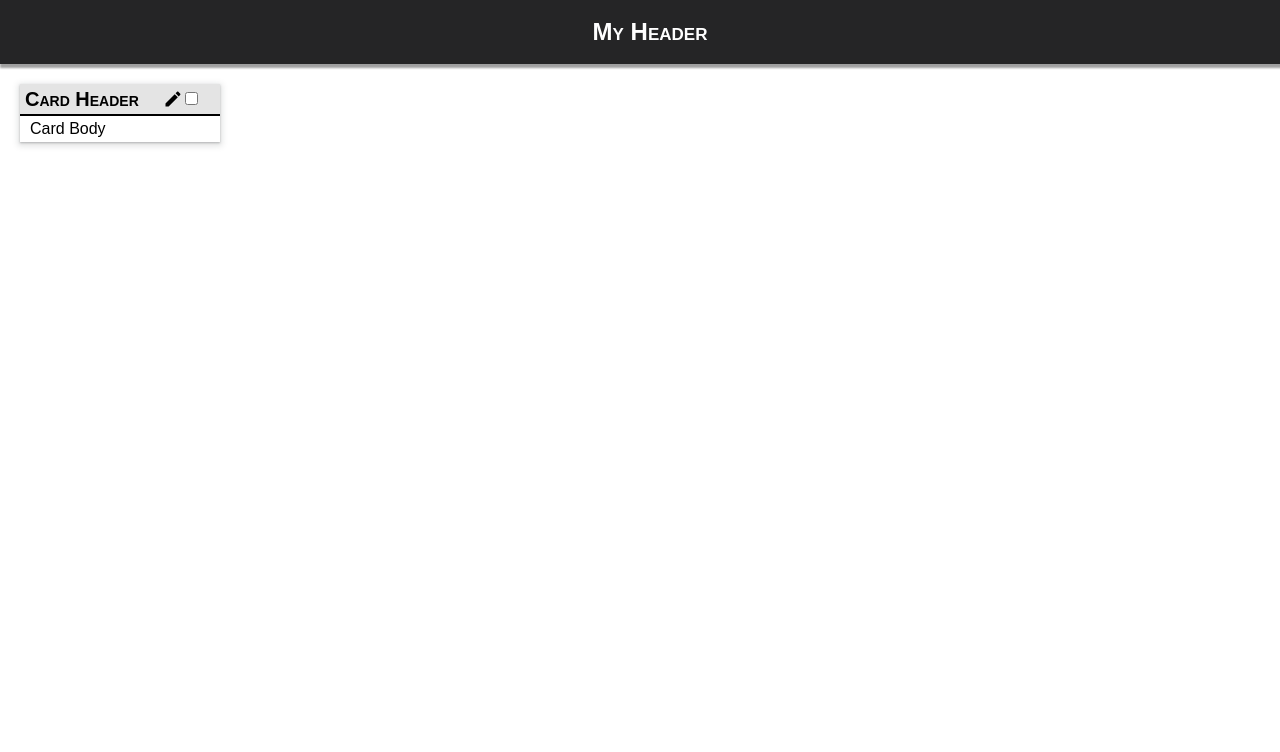
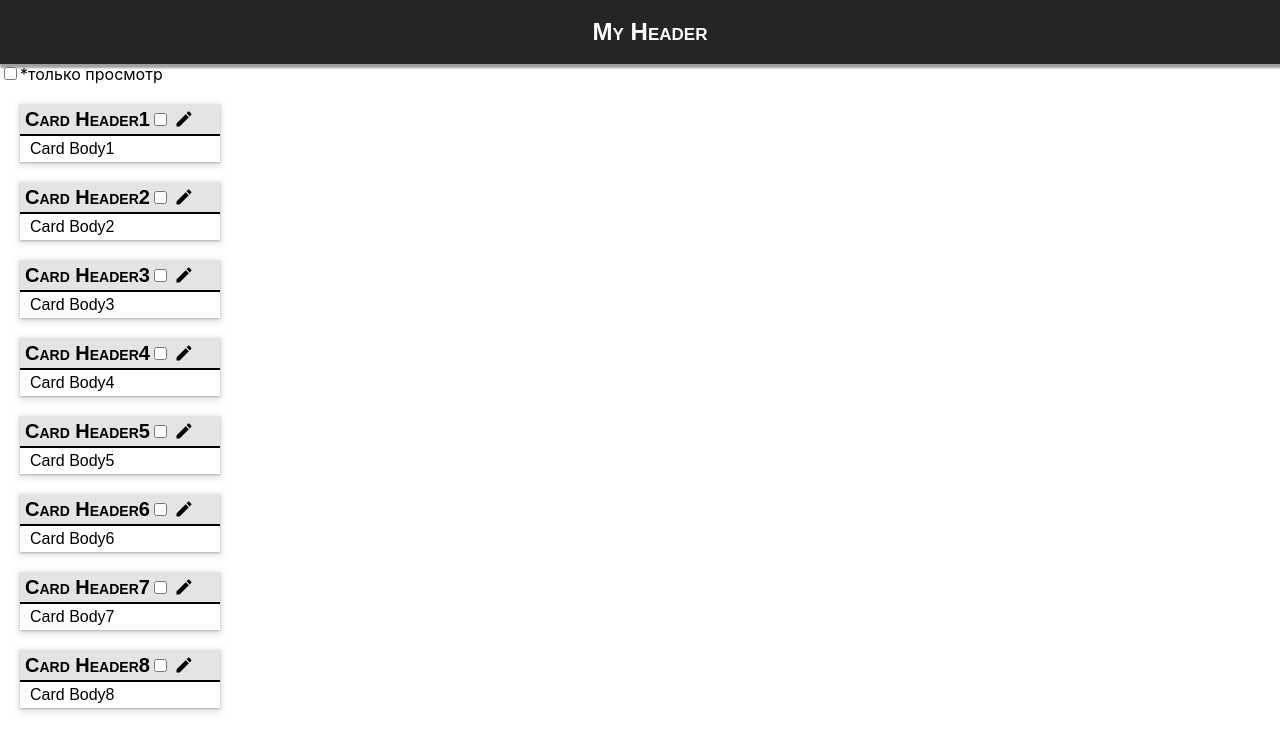
Before and after one commit to VViarbitskaya/ReactJS, a React (Create React App) app: page / in a window 1280 px wide. Shown: the top 752 px of the page. Built offline with nearby package versions, Linux system fonts and the light colour scheme.

Commit message:
Task List and Conditions

```diff
--- a/src/App.js
+++ b/src/App.js
@@ -1,20 +1,14 @@
-import React, { useState } from 'react';
+import React from 'react';
 
 import GlobalHeader from './Components/GlobalHeader';
-import Card from './Components/Card';
+import CardsList from './Components/Card/CardsList';
 
 const App = () => {
-  const [card, setCard] = useState({
-    id: 1,
-    header: 'Card Header',
-    body: 'Card Body',
-  });
-
   return (
-    <>
+    <div>
       <GlobalHeader />
-      <Card content={card} save={setCard} />
-    </>
+      <CardsList />
+    </div>
   );
 };
 
--- /dev/null
+++ b/src/CardData.js
@@ -0,0 +1,44 @@
+const cardData = [
+  {
+    id: 1,
+    header: 'Card Header1',
+    body: 'Card Body1',
+  },
+  {
+    id: 2,
+    header: 'Card Header2',
+    body: 'Card Body2',
+  },
+  {
+    id: 3,
+    header: 'Card Header3',
+    body: 'Card Body3',
+  },
+  {
+    id: 4,
+    header: 'Card Header4',
+    body: 'Card Body4',
+  },
+  {
+    id: 5,
+    header: 'Card Header5',
+    body: 'Card Body5',
+  },
+  {
+    id: 6,
+    header: 'Card Header6',
+    body: 'Card Body6',
+  },
+  {
+    id: 7,
+    header: 'Card Header7',
+    body: 'Card Body7',
+  },
+  {
+    id: 8,
+    header: 'Card Header8',
+    body: 'Card Body8',
+  },
+];
+
+export default cardData;
--- a/src/Components/Buttons/CheckBox.js
+++ b/src/Components/Buttons/CheckBox.js
@@ -3,13 +3,6 @@ import React from 'react';
 import './CheckBox.css';
 
 const CheckBox = ({ toggleHandler }) => {
-  return (
-    <input
-      className="check-box"
-      type="checkbox"
-      color="default"
-      onChange={toggleHandler}
-    ></input>
-  );
+  return <input type="checkbox" color="default" onChange={toggleHandler} />;
 };
 export default CheckBox;
--- a/src/Components/Card/Card.js
+++ b/src/Components/Card/Card.js
@@ -7,15 +7,28 @@ import CardBody from './CardBody';
 import CardHeaderEditable from './CardHeaderEditable';
 import CardBodyEditable from './CardBodyEditable';
 
-const Card = ({ content, save }) => {
-  const [isEdit, setEdit] = useState(false);
+const Card = ({ content, isReadModeOn }) => {
+  let [isEdit, setEdit] = useState(false);
   const [header, setHeader] = useState(content.header);
   const [body, setBody] = useState(content.body);
-  const [isActive, setActive] = useState(true);
+  let [isActive, setActive] = useState(true);
+  const [card, setCardData] = useState(content);
 
-  const toggleHandler = () => setActive(!isActive);
+  const toggleHandler = () => {
+    isActive = !isActive;
+    if (isReadModeOn) {
+      isActive = true;
+    }
+    setActive(isActive);
+  };
 
-  const editHandler = () => setEdit(!isEdit);
+  const editHandler = () => {
+    isEdit = !isEdit;
+    if (isReadModeOn) {
+      isEdit = false;
+    }
+    setEdit(isEdit);
+  };
 
   const saveHeader = event => setHeader(event.target.value);
 
@@ -24,19 +37,29 @@ const Card = ({ content, save }) => {
   const saveHandler = event => {
     event.preventDefault();
     setEdit(false);
-    save({
-      ...content,
+    setCardData({
+      ...card,
       header,
       body,
     });
   };
 
   const cancelHandler = event => {
-    event.preventDefault();
+    if (!isReadModeOn) {
+      event.preventDefault();
+    }
     setEdit(false);
-    setHeader(content.header);
-    setBody(content.body);
+    setHeader(card.header);
+    setBody(card.body);
   };
+
+  React.useEffect(() => {
+    if (isReadModeOn) {
+      toggleHandler();
+      editHandler();
+      cancelHandler();
+    }
+  });
 
   return (
     <div className="card-frame">
@@ -60,12 +83,14 @@ const Card = ({ content, save }) => {
             editHandler={editHandler}
             toggleHandler={toggleHandler}
             isActive={isActive}
+            isReadModeOn={isReadModeOn}
           />
           <CardBody
             body={body}
             editHandler={editHandler}
             toggleHandler={toggleHandler}
             isActive={isActive}
+            isReadModeOn={isReadModeOn}
           />
         </div>
       )}
--- a/src/Components/Card/CardHeader.js
+++ b/src/Components/Card/CardHeader.js
@@ -2,13 +2,20 @@ import React from 'react';
 
 import './CardStyles.css';
 import '../Buttons/EditButton.css';
+import '../Buttons/CheckBox';
 
 import CheckBox from '../Buttons/CheckBox';
 import EditButton from '../Buttons/EditButton';
 
 var classNames = require('classnames');
 
-const CardHeader = ({ header, editHandler, toggleHandler, isActive }) => {
+const CardHeader = ({
+  header,
+  editHandler,
+  toggleHandler,
+  isActive,
+  isReadModeOn,
+}) => {
   return (
     <div>
       <div
@@ -18,8 +25,14 @@ const CardHeader = ({ header, editHandler, toggleHandler, isActive }) => {
         })}
       >
         {header}
-        <EditButton className="edit-button" editHandler={editHandler} />
-        <CheckBox toggleHandler={toggleHandler} />
+        {isReadModeOn ? (
+          <></>
+        ) : (
+          <>
+            <EditButton className="edit-button" editHandler={editHandler} />
+            <CheckBox className="check=box" toggleHandler={toggleHandler} />
+          </>
+        )}
       </div>
     </div>
   );
--- /dev/null
+++ b/src/Components/Card/CardsList.js
@@ -0,0 +1,31 @@
+import React, { useState } from 'react';
+
+import Card from './Card';
+
+import cardData from '../../CardData';
+import CheckBox from '../Buttons/CheckBox';
+
+const CardsList = () => {
+  const [isReadModeOn, setReadMode] = useState(false);
+
+  const checkHandler = () => {
+    setReadMode(!isReadModeOn);
+  };
+
+
+  const result = cardData.map(cardContent => {
+    return (
+      <Card key={cardContent.id} content={cardContent} isReadModeOn={isReadModeOn}  />
+    );
+  });
+
+  return (
+    <div>
+      <CheckBox toggleHandler={checkHandler} />
+      *только просмотр
+      {result}
+    </div>
+  );
+};
+
+export default CardsList;
```
